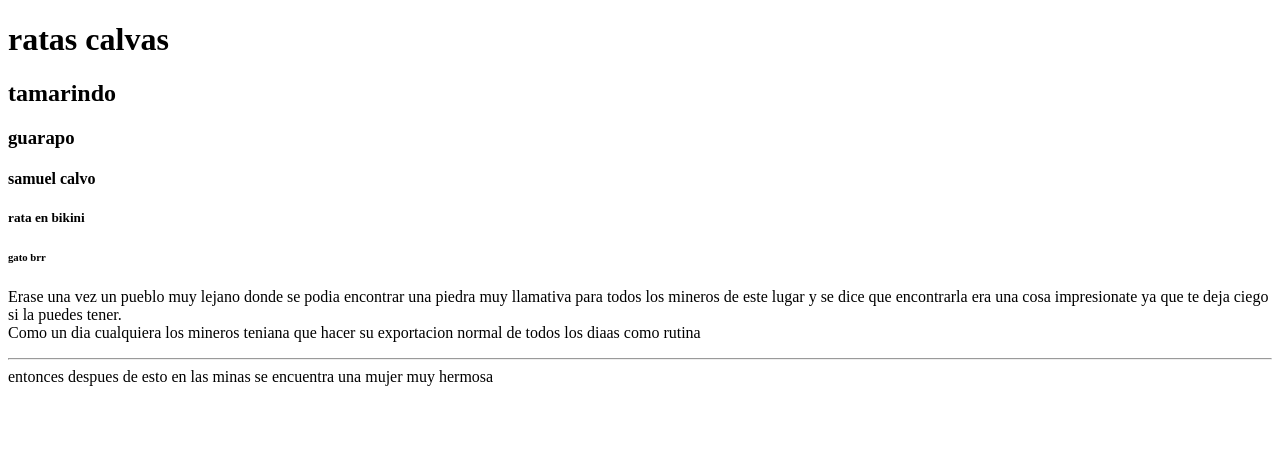
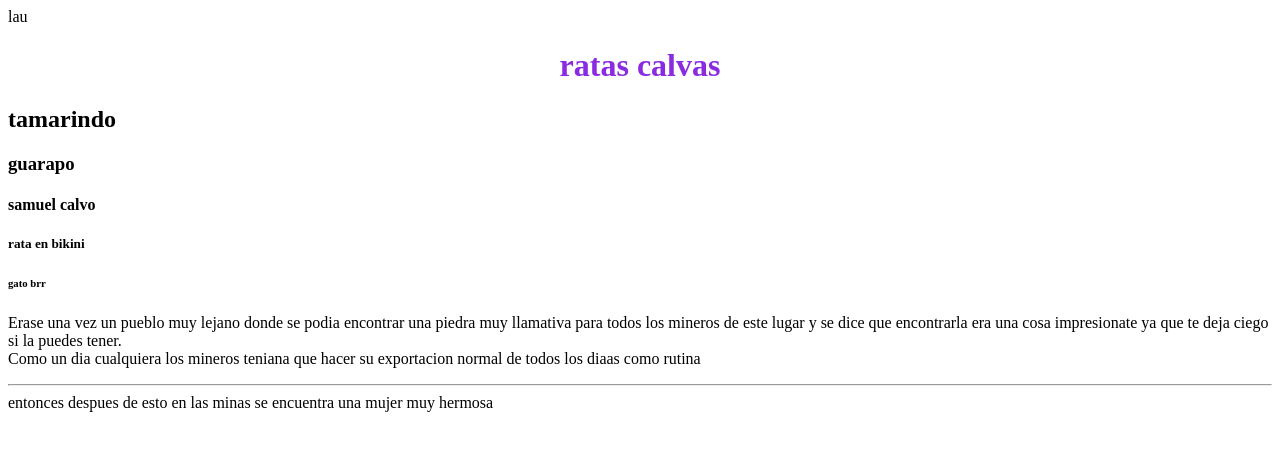
Before and after one commit to lau0814/htlm-laura-castro, a website: page index.html in a window 1280 px wide. Drawn offline with Linux system fonts and the light colour scheme.

Commit message:
poner color el titulo y centrarlo

```diff
--- a/index.html
+++ b/index.html
@@ -4,7 +4,8 @@
     <meta charset="UTF-8" />
     <meta name="viewport" content="width=device-width, initial-scale=1.0" />
     <meta http-equiv="X-UA-Compatible" content="ie=edge" />
-    <title>Static Template</title>
+    <link rel="stylesheet" href="style.css"
+    <title> lau </title>
   </head>
   <body>
     <h1>
--- /dev/null
+++ b/style.css
@@ -0,0 +1,5 @@
+h1 {
+  color: blueviolet;
+  front-size: 100px;
+  text-align: center;
+}
```
